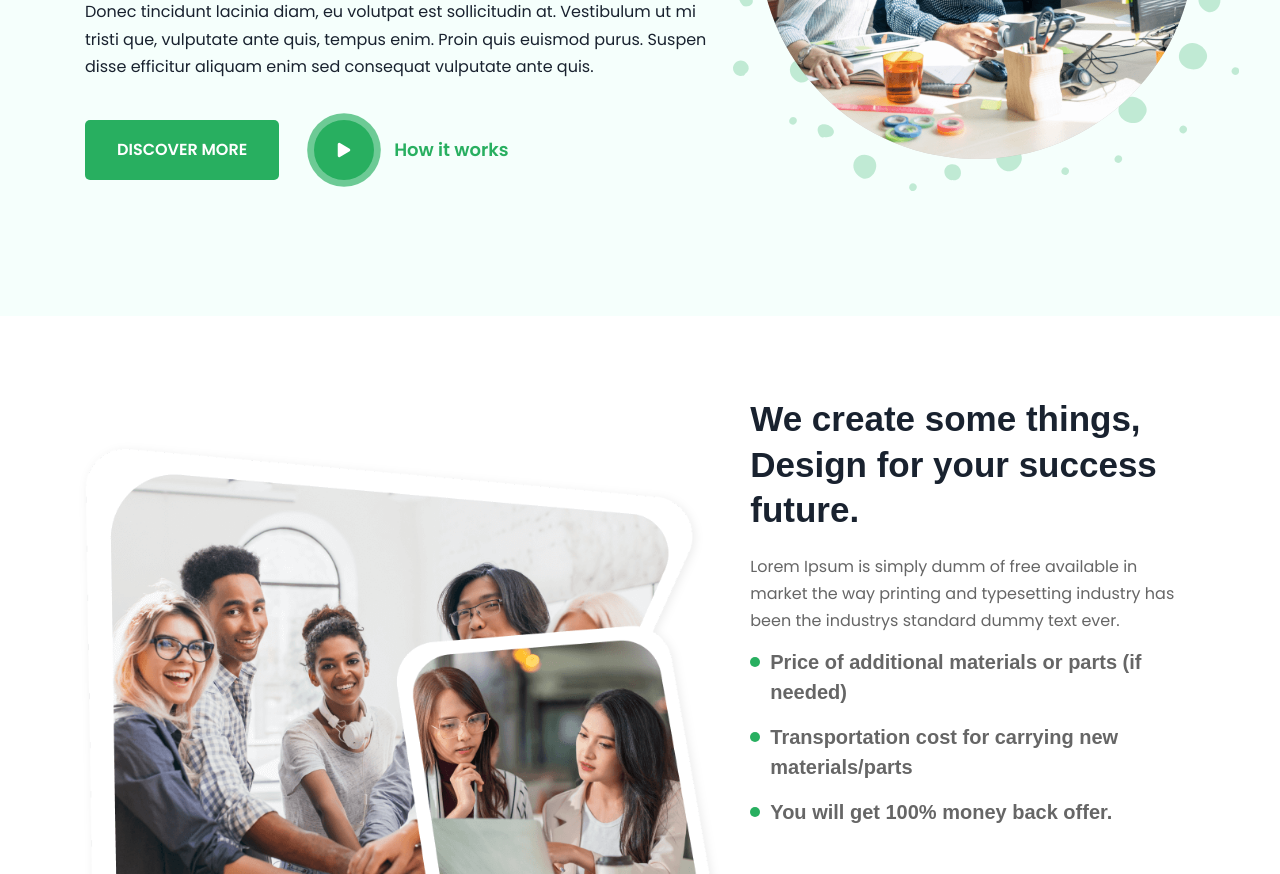
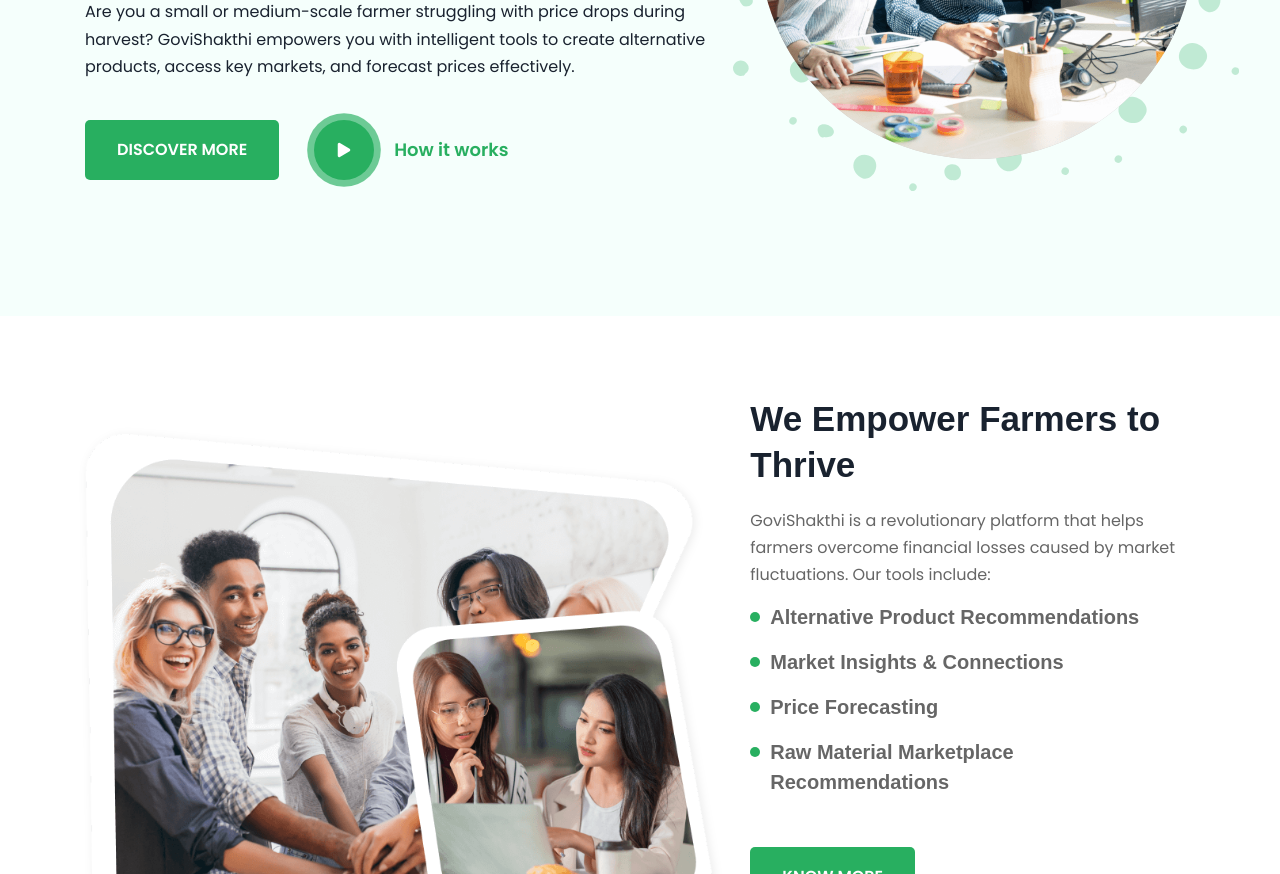
Before and after one commit to ThushanMadu/Govishakthi_Markting_web, a plain HTML site: page index.html in a window 1280 px wide. Shown: the part 484-1358 px from the top of the page. Drawn offline with nearby package versions, Linux system fonts and the light colour scheme; a web font is replaced by a local one.

Commit message:
add about and welcome part

```diff
--- a/index.html
+++ b/index.html
@@ -113,14 +113,11 @@
 
             <p class="hero-subtitle has-before">Wellcome to GoviShakthi</p>
 
-            <h1 class="h1 hero-title">Smart Ideas for your Brand are Here</h1>
+            <h1 class="h1 hero-title">Smart Solutions for Farmers to Maximize Profits</h1>
 
             <p class="hero-text">
-              Donec tincidunt lacinia diam, eu volutpat est sollicitudin at. Vestibulum ut mi tristi que, vulputate ante
-              quis, tempus
-              enim. Proin quis euismod purus. Suspen disse efficitur
-              aliquam enim sed consequat vulputate ante quis.
-            </p>
+              Are you a small or medium-scale farmer struggling with price drops during harvest?
+              GoviShakthi empowers you with intelligent tools to create alternative products, access key markets, and forecast prices effectively.
 
             <div class="btn-group">
               <a href="#" class="btn btn-primary">Discover More</a>
@@ -161,26 +158,29 @@
 
           <div class="about-content">
 
-            <h2 class="h2-sm section-title">We create some things, Design for your success future.</h2>
+            <h2 class="h2-sm section-title">We Empower Farmers to Thrive</h2>
 
             <p class="section-text">
-              Lorem Ipsum is simply dumm of free available in market the way printing and typesetting industry has been
-              the industrys
-              standard dummy text ever.
+              GoviShakthi is a revolutionary platform that helps farmers overcome financial losses caused by market fluctuations.
+              Our tools include:
             </p>
 
             <ul class="about-list">
 
               <li class="has-before">
-                Price of additional materials or parts (if needed)
+                Alternative Product Recommendations
               </li>
 
               <li class="has-before">
-                Transportation cost for carrying new materials/parts
+                Market Insights & Connections
               </li>
 
               <li class="has-before">
-                You will get 100% money back offer.
+                Price Forecasting
+              </li>
+
+              <li class="has-before">
+                Raw Material Marketplace Recommendations
               </li>
 
             </ul>
```
